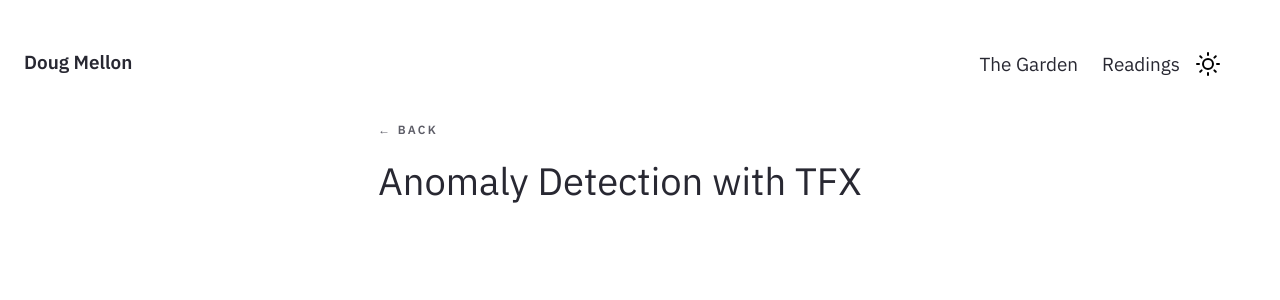
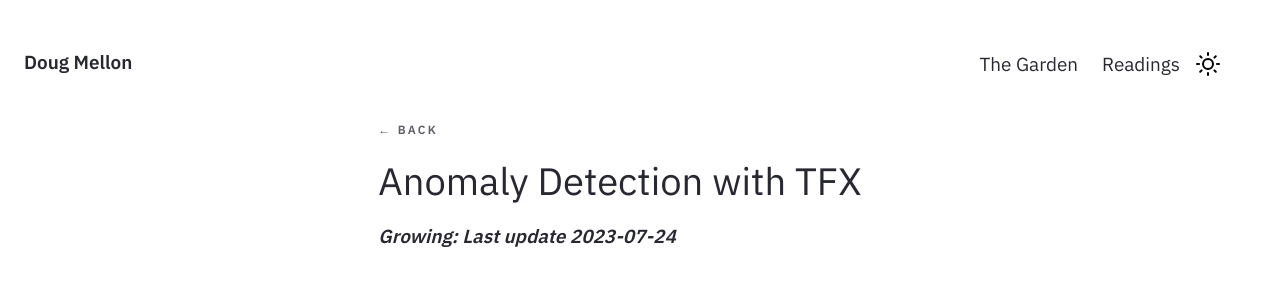
Before and after one commit to dougmellon/dougmellon.github.io, a Jekyll site: the page built from _notes/Public/Anomaly Detection with TFX.md, in a window 1280 px wide. Shown: the top 300 px of the page. Built offline with Jekyll 4.4.1, drawn with Linux system fonts in a browser that asks for light colours; a file with an impossible date is left out.

```diff
--- a/_notes/Public/Anomaly Detection with TFX.md
+++ b/_notes/Public/Anomaly Detection with TFX.md
@@ -2,3 +2,4 @@
 title: Anomaly Detection with TFX
 date: 11-05-2022
 ---
+***Growing: Last update 2023-07-24***
```
